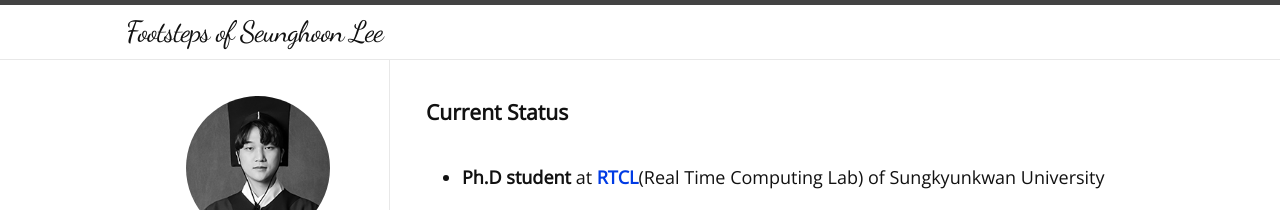
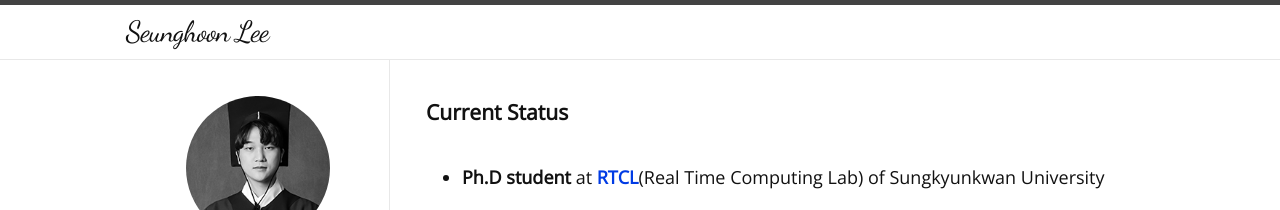
Before and after one commit to SeungHoon00/seunghoon00.github.io, a Jekyll site: the page built from index.html, in a window 1280 px wide. Shown: the top 210 px of the page. Built offline with Jekyll 4.4.1, drawn with Linux system fonts in a browser that asks for light colours; nearby versions of some CDN libraries; some web fonts are replaced; the list of posts is cut into pages by our own code.

Commit message:
Update _config.yml

```diff
--- a/_config.yml
+++ b/_config.yml
@@ -1,4 +1,4 @@
-title: Footsteps of Seunghoon Lee
+title: Seunghoon Lee
 description: Seunghoon Lee
 author: Seunghoon Lee
 avatar: /logo.png
```
